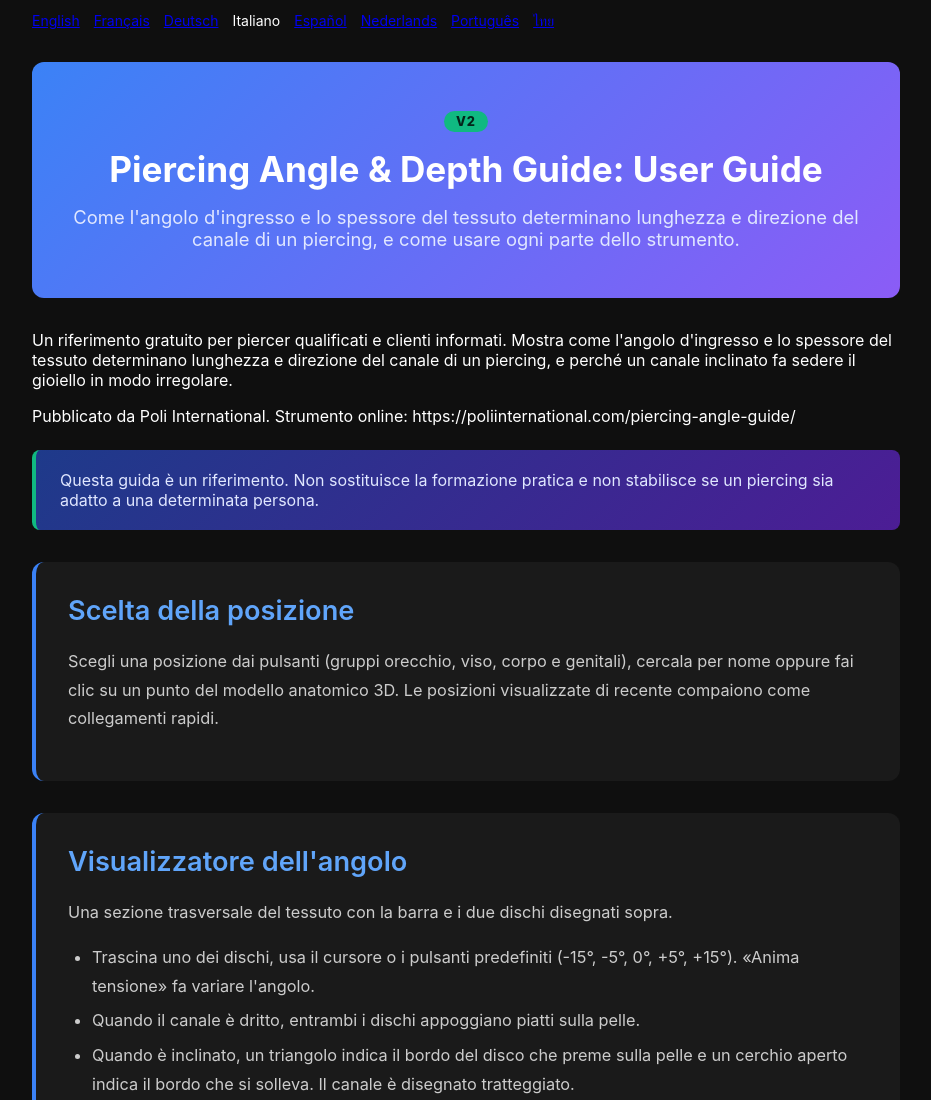
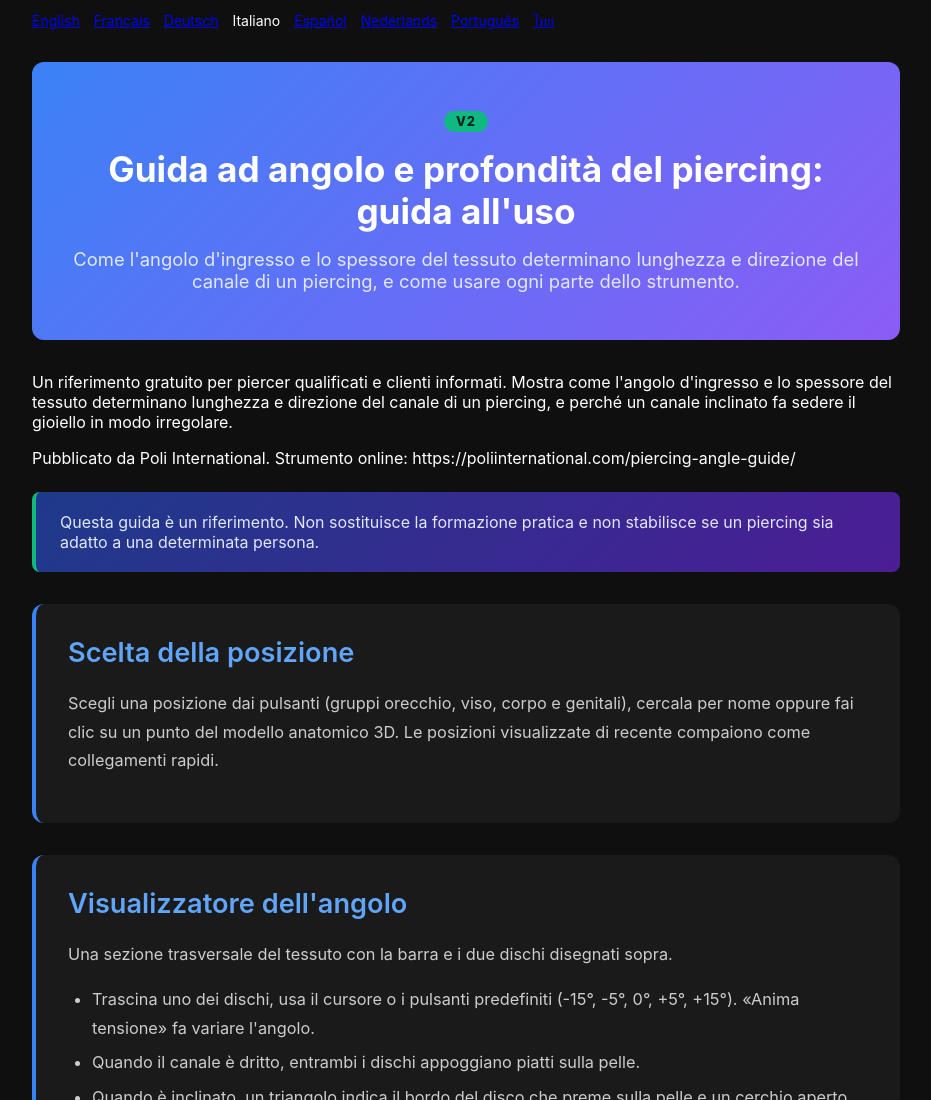
Before and after one commit to Poli-International/piercing-angle-guide, a plain HTML site: page documentation-it.html in a window 1280 px wide. Shown: the top 1100 px of the page, without its empty margins (174-1105 px from the left). Drawn offline with Linux system fonts and the light colour scheme.

Commit message:
sync documentation-it.html from the live site
The website copy of this tool moved on and the repo did not, so an
AI Studio import from here would have reverted it.

```diff
--- a/documentation-it.html
+++ b/documentation-it.html
@@ -3,7 +3,7 @@
 <head><meta name="robots" content="noindex,nofollow">
     <meta charset="UTF-8">
     <meta name="viewport" content="width=device-width, initial-scale=1.0">
-    <title>Documentazione Piercing Angle &amp; Depth Guide: User Guide | Poli International</title>
+    <title>Documentazione Guida ad angolo e profondità del piercing: guida all'uso | Poli International</title>
     <meta name="description" content="Come l'angolo d'ingresso e lo spessore del tessuto determinano lunghezza e direzione del canale di un piercing, e come usare ogni parte dello strumento.">
     <link rel="canonical" href="https://poliinternational.com/piercing-angle-guide/">
     <style>
@@ -37,7 +37,7 @@
     <div class="entry-content">
         <div class="doc-hero">
             <span class="v2">V2</span>
-            <h1>Piercing Angle &amp; Depth Guide: User Guide</h1>
+            <h1>Guida ad angolo e profondità del piercing: guida all'uso</h1>
             <p>Come l'angolo d'ingresso e lo spessore del tessuto determinano lunghezza e direzione del canale di un piercing, e come usare ogni parte dello strumento.</p>
         </div>
         <p>Un riferimento gratuito per piercer qualificati e clienti informati. Mostra come l'angolo d'ingresso e lo spessore del tessuto determinano lunghezza e direzione del canale di un piercing, e perché un canale inclinato fa sedere il gioiello in modo irregolare.</p>
```
